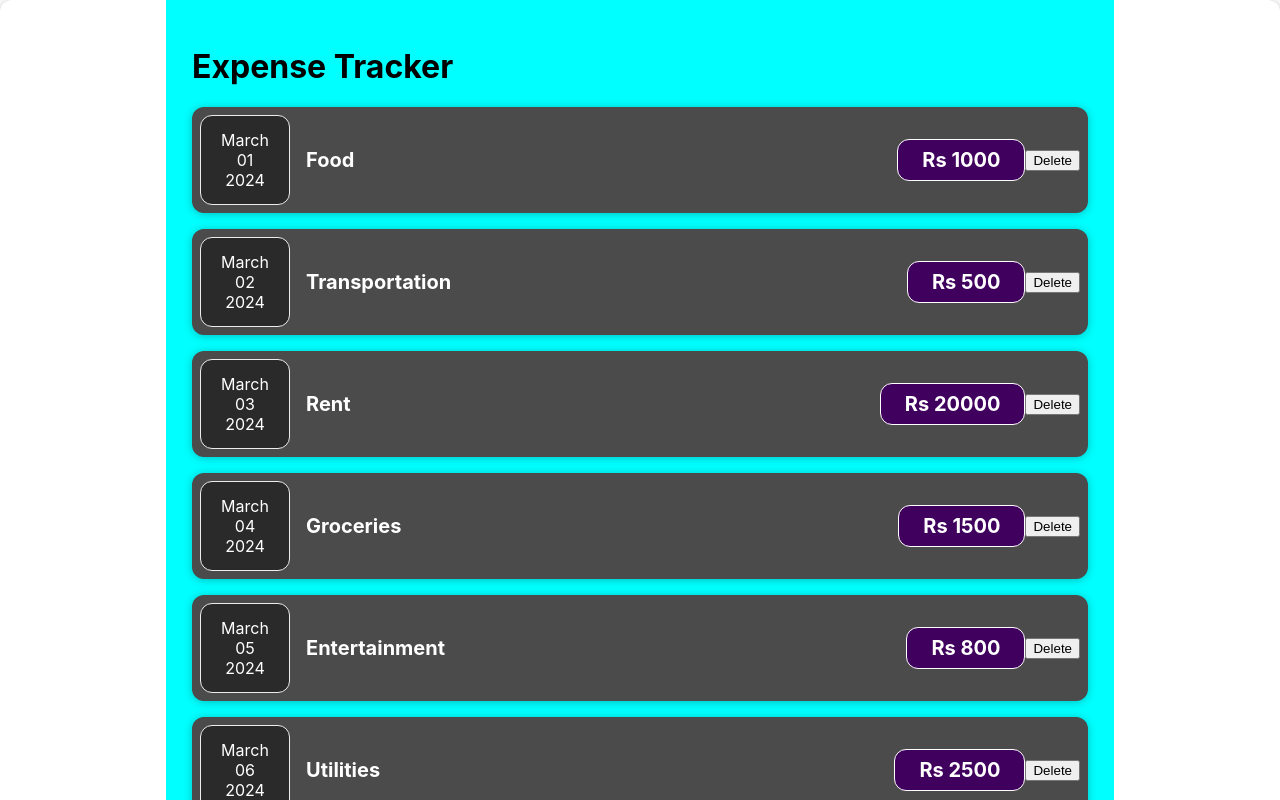
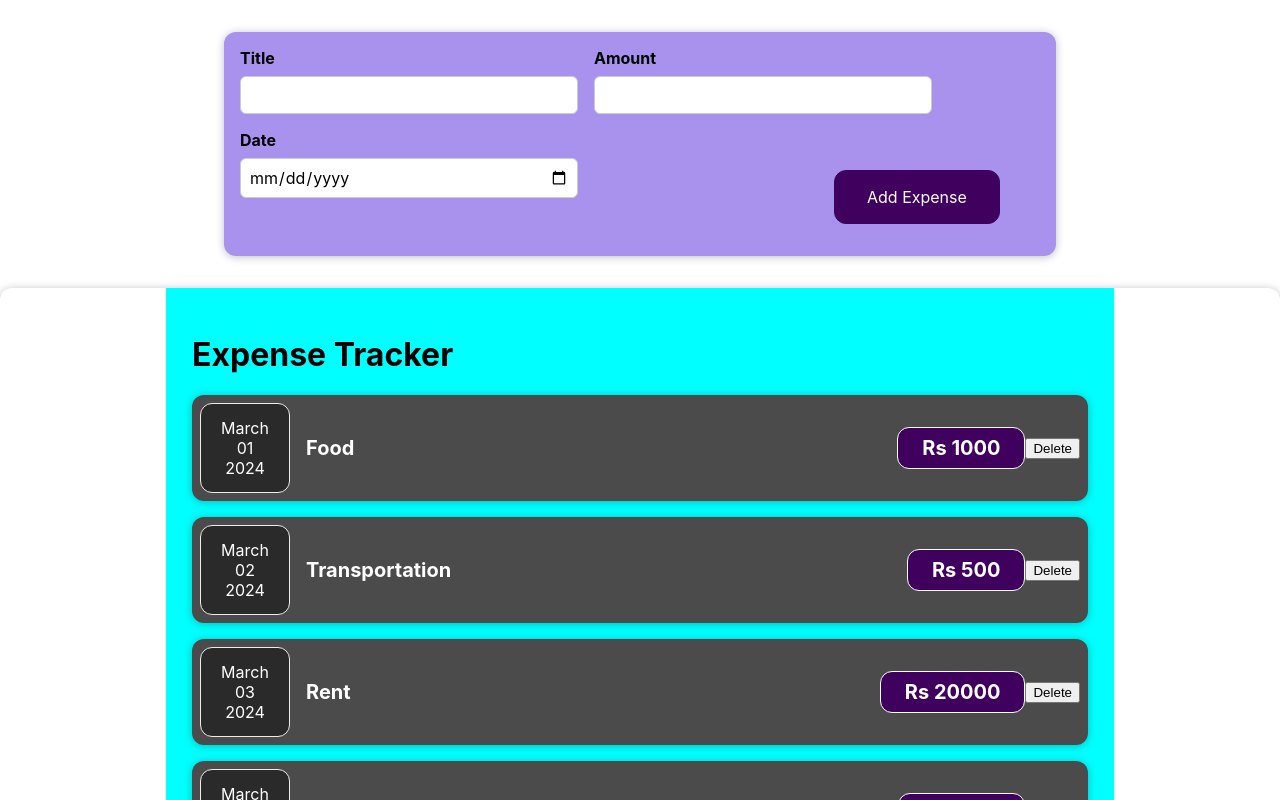
Before and after one commit to JonesSajan/React1, a React (Create React App) app: page / in a window 1280 px wide. Shown: the top 800 px of the page. Built offline with nearby package versions, Linux system fonts and the light colour scheme.

Commit message:
Demo to Add form

```diff
--- a/src/App.css
+++ b/src/App.css
@@ -131,4 +131,72 @@
     justify-content:center;
     align-items:center
   }
+
+  .new-expense__controls {
+    display: flex;
+    flex-wrap: wrap;
+    gap: 1rem;
+    margin-bottom: 1rem;
+    text-align: left;
+  }
+
+  .new-expense__control label {
+    font-weight: bold;
+    margin-bottom: 0.5rem;
+    display: block;
+  }
+
+  .new-expense__control input {
+    font: inherit;
+    padding: 0.5rem;
+    border-radius: 6px;
+    border: 1px solid #ccc;
+    width: 20rem;
+    max-width: 100%;
+  }
+
+  .new-expense__actions {
+    text-align: right;
+    margin-left: 30%;
+    margin-top: 5%;
+  }
+
+  .new-expense {
+    background-color: #a892ee;
+    padding: 1rem;
+    margin: 2rem auto;
+    width: 50rem;
+    max-width: 95%;
+    border-radius: 12px;
+    text-align: center;
+    box-shadow: 0 1px 8px rgba(0, 0, 0, 0.25);
+  }
+
+  .new-expense button {
+    font: inherit;
+    cursor: pointer;
+    padding: 1rem 2rem;
+    border: 1px solid #40005d;
+    background-color: #40005d;
+    color: white;
+    border-radius: 12px;
+    margin-right: 1rem;
+  }
+
+  .new-expense button:hover,
+  .new-expense button:active {
+    background-color: #510674;
+    border-color: #510674;
+  }
+
+  .new-expense button.alternative {
+    color: #220131;
+    border-color: transparent;
+    background-color: transparent;
+  }
+
+  .new-expense button.alternative:hover,
+  .new-expense button.alternative:active {
+    background-color: #ddb3f8;
+  }
 }
--- a/src/App.jsx
+++ b/src/App.jsx
@@ -1,10 +1,14 @@
 import './App.css';
 import Expense from './components/Expenses/Expense';
+import NewExpenses from './components/NewExpenses/NewExpenses';
 
 
 function App() {
   return (
+    <div>
+    <NewExpenses/>
     <Expense/>
+    </div>
   );
 }
 
--- /dev/null
+++ b/src/components/NewExpenses/AddExenseForm.jsx
@@ -0,0 +1,31 @@
+const AddExpenseForm = () => {
+
+    const handleSubmit = (event) => {
+        event.preventDefault();
+        console.log('Title................ ',event.target[1].value);
+    };
+
+    return (
+        <form onSubmit={handleSubmit}>
+            <div className="new-expense__controls">
+                <div className="new-expense__control">
+                    <label htmlFor="">Title</label>
+                    <input type="text" />
+                </div>
+                <div className="new-expense__control">
+                    <label htmlFor="">Amount</label>
+                    <input type="number" min="0.01" />
+                </div>
+                <div className="new-expense__control">
+                    <label htmlFor="">Date</label>
+                    <input type="date" min="2020-01-01"/>
+                </div>
+                <div className="new-expense__actions">
+                    <button type="submit">Add Expense</button>
+                </div>
+            </div>
+        </form>
+    )
+}
+
+export default AddExpenseForm
--- /dev/null
+++ b/src/components/NewExpenses/NewExpenses.jsx
@@ -0,0 +1,11 @@
+import AddExpenseForm from "./AddExenseForm"
+
+const NewExpenses = () => {
+
+    return (
+        <div className="new-expense">
+            <AddExpenseForm/>
+        </div>
+    )
+}
+export default NewExpenses;
```
